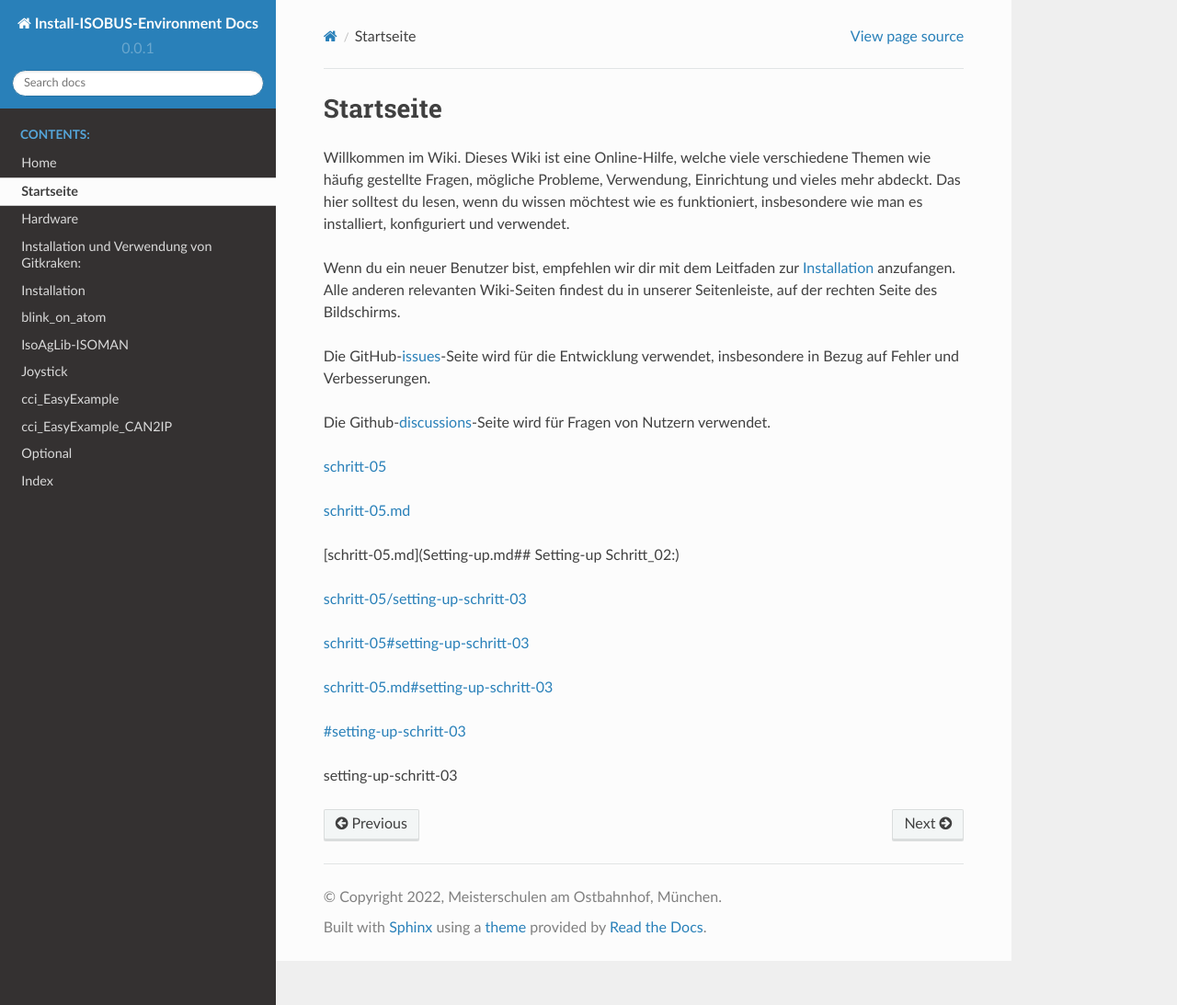
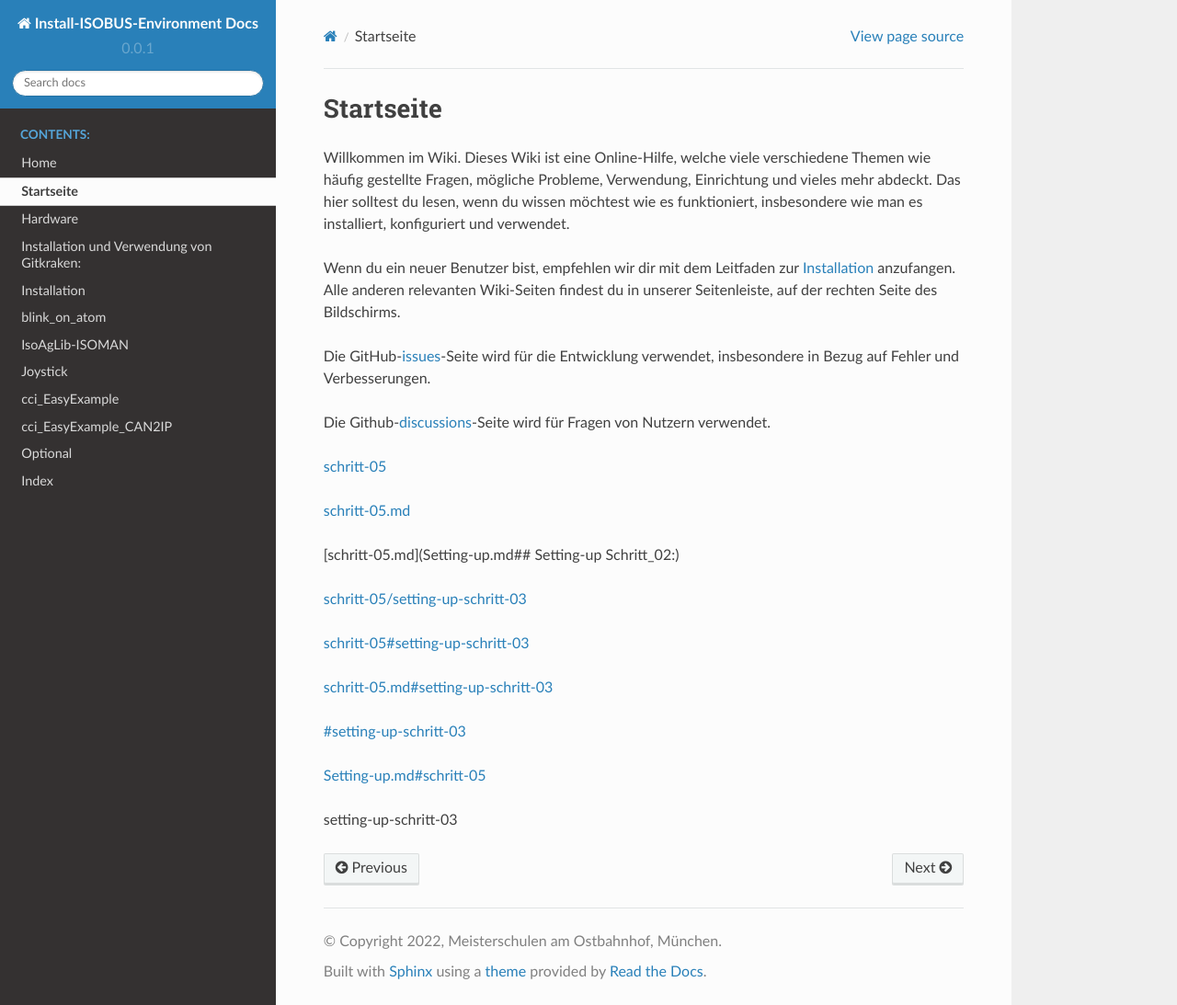
Before and after one commit to franz-ms-muc/Install-ISOBUS-Environment-docs, a Sphinx documentation site: the page built from docs/Home.md, in a window 1280 px wide and 1093 px high. Shown: the whole window at 92% size. Built offline with Sphinx 7.4.7 and the Read the Docs theme 2.0.0, drawn with Linux system fonts in a browser that asks for light colours.

Commit message:
Update Home.md

```diff
--- a/docs/Home.md
+++ b/docs/Home.md
@@ -22,4 +22,6 @@ Die Github-[discussions](https://github.com/Meisterschulen-am-Ostbahnhof-Munchen
 
 [#setting-up-schritt-03](Setting-up.md#schritt-03)
 
+[Setting-up.md#schritt-05](Setting-up.md#schritt-05)
+
 {ref}`setting-up-schritt-03`
```
